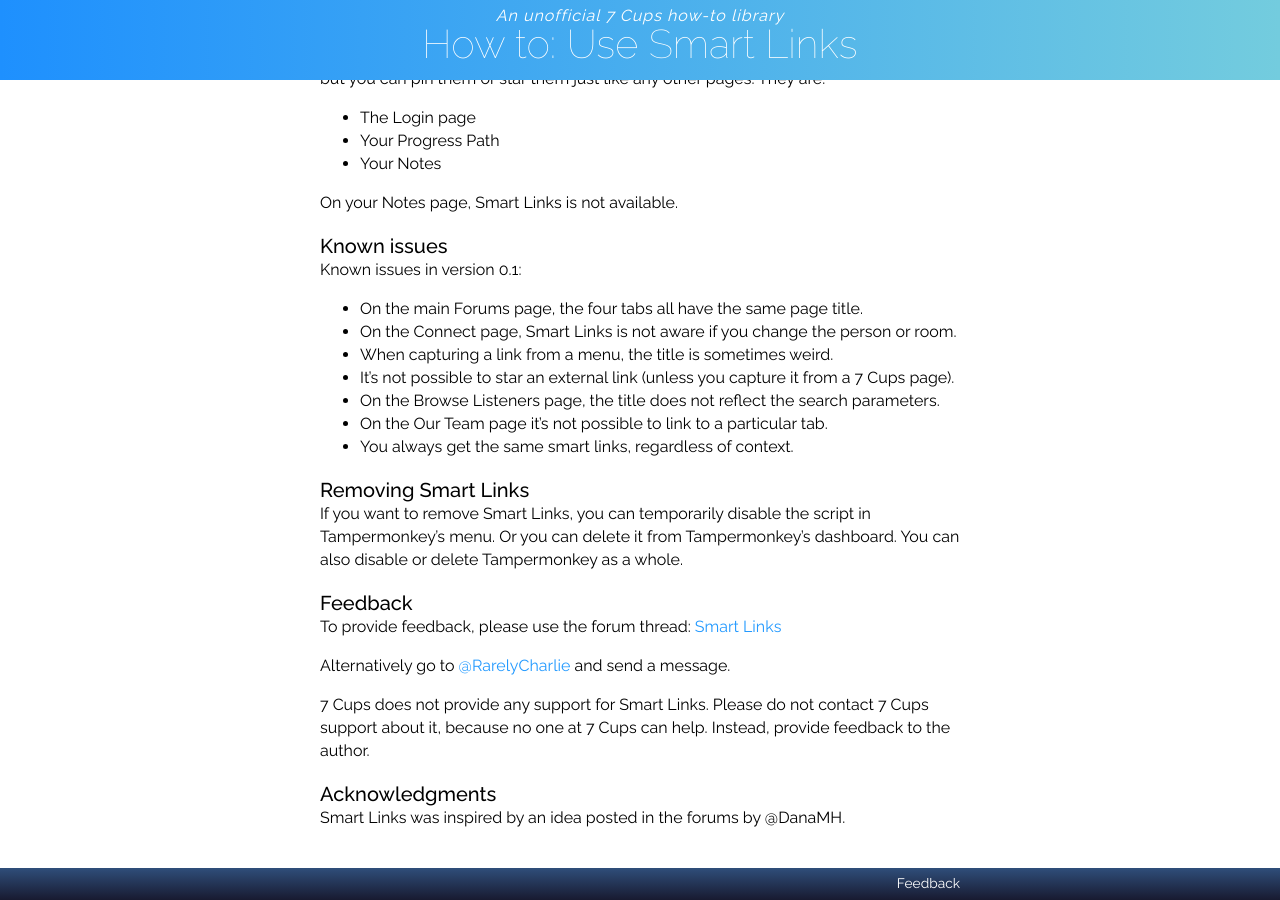
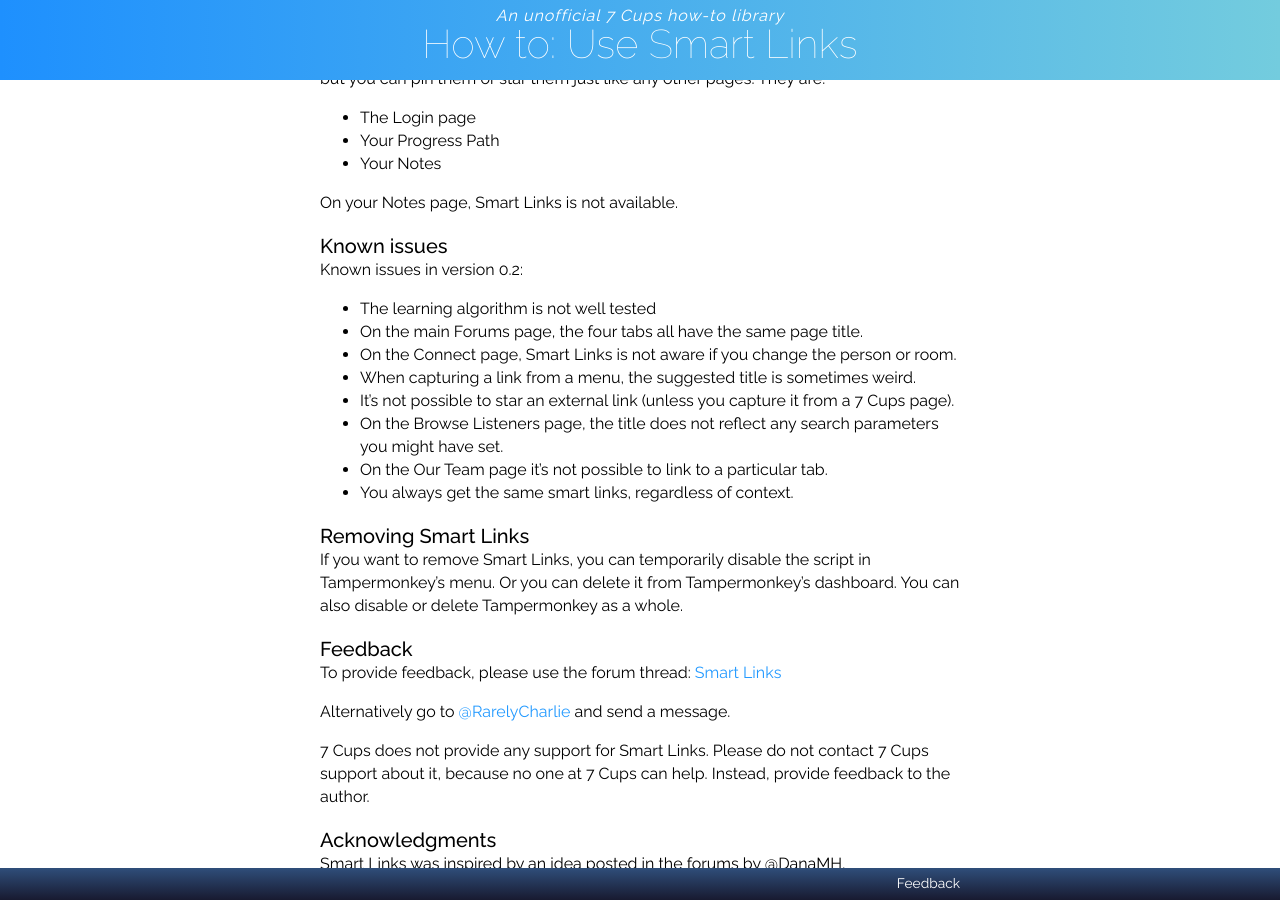
Before and after one commit to RarelyCharlie/rarelycharlie.github.io, a Jekyll site: the page built from _howto/links.md, in a window 1280 px wide and 900 px high, scrolled down 4128 px. Built offline with Jekyll 4.4.1, drawn with Linux system fonts in a browser that asks for light colours; some of the changed text lies outside the part shown.

Commit message:
link to script, publish

```diff
--- a/_draft/links.md
+++ b/_howto/links.md
@@ -12,7 +12,7 @@ The Smart Links menu continuously learns which 7 Cups webpages you use most ofte
 
 ![screenshot](/assets/smartlinks1.png){:style="width: 358px; height: 328px;"}
 
-Some Smart Links features are experimental, and some might not work. Smart Links is only supported on a best efforts basis without any guarantees. The current version is 0.1.
+Some Smart Links features are experimental, and some might not work. Smart Links is only supported on a best efforts basis without any guarantees. The current version is 0.2.
 
 ### Who can use Smart Links
 
@@ -149,13 +149,14 @@ Three pages are ignored by the learning algorithm, which never creates links to
 On your Notes page, Smart Links is not available.
 
 ### Known issues
-Known issues in version 0.1:
+Known issues in version 0.2:
 
+- The learning algorithm is not well tested
 - On the main Forums page, the four tabs all have the same page title.
 - On the Connect page, Smart Links is not aware if you change the person or room.
-- When capturing a link from a menu, the title is sometimes weird.
+- When capturing a link from a menu, the suggested title is sometimes weird.
 - It's not possible to star an external link (unless you capture it from a 7 Cups page).
-- On the Browse Listeners page, the title does not reflect the search parameters.
+- On the Browse Listeners page, the title does not reflect any search parameters you might have set.
 - On the Our Team page it's not possible to link to a particular tab.
 - You always get the same smart links, regardless of context.
 
```
